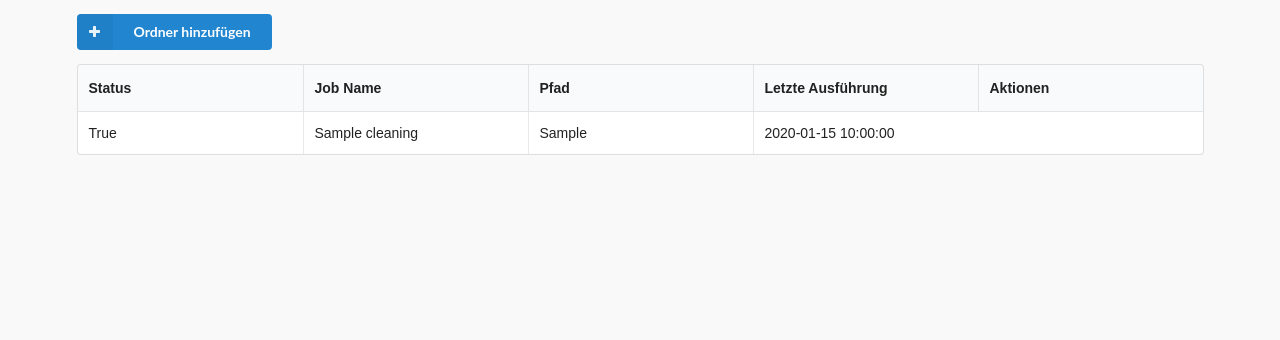
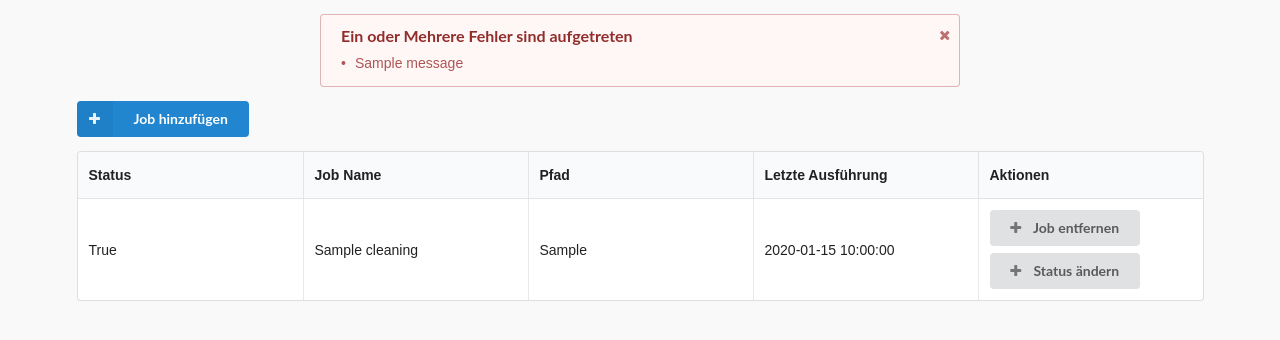
Before and after one commit to technikamateur/dirkules, a Flask app: page /cleaning in a window 1280 px wide. Shown: the part 51-391 px from the top of the page. Run offline with Flask 2, Linux system fonts and the light colour scheme; tables that the repository leaves empty hold one stand-in row (values such as "Sample post"); one stand-in notice (Sample message) is shown.

Commit message:
messages and more

```diff
--- a/dirkules/config.py
+++ b/dirkules/config.py
@@ -19,3 +19,5 @@ SCHEDULER_EXECUTORS = {'default': {'type': 'threadpool', 'max_workers': 3}}
 SCHEDULER_JOB_DEFAULTS = {'coalesce': False, 'max_instances': 1}
 
 SCHEDULER_API_ENABLED = True
+
+SECRET_KEY = b'gf3iz3V!R3@Ny!ri'
--- a/dirkules/static/css/myStyle.css
+++ b/dirkules/static/css/myStyle.css
@@ -14,11 +14,16 @@ body {
 .tablebox {
     width: 50%;
     margin: auto;
+    padding-bottom: 1em;
 }
 
 .ui.mymenu.menu {
     background-color: #1b5e20;
     color: #fff;
+}
+
+.buttonspace {
+    padding-bottom: 0.5em;
 }
 
 /*fonts*/
--- a/dirkules/templates/cleaning.html
+++ b/dirkules/templates/cleaning.html
@@ -1,13 +1,30 @@
 {% extends "base.html" %}
-{% block title %}Dashboard{% endblock %}
+{% block title %}Cleaning{% endblock %}
 {% block head %}
     {{ super() }}
 {% endblock %}
 {% block body %}
+    {% with messages = get_flashed_messages() %}
+        {% if messages %}
+            <div class="tablebox">
+                <div class="ui negative message">
+                    <i class="close icon"></i>
+                    <div class="header">
+                        Ein oder Mehrere Fehler sind aufgetreten
+                    </div>
+                    <ul class="list">
+                        {% for message in messages %}
+                            <li>{{ message }}</li>
+                        {% endfor %}
+                    </ul>
+                </div>
+            </div>
+        {% endif %}
+    {% endwith %}
     <div class="ui container">
         <a href="{{ url_for('add_cleaning') }}">
             <div class="ui primary labeled icon button">
-                    <i class="plus icon"></i> Ordner hinzufügen
+                <i class="plus icon"></i> Job hinzufügen
             </div>
         </a>
 
@@ -29,9 +46,33 @@
                     <td>{{ element.name }}</td>
                     <td>{{ element.path }}</td>
                     <td>{{ element.time }}</td>
+                    <td>
+                        <div class="buttonspace">
+                            <a href="{{ url_for('cleaning', remove=(element.id)) }}">
+                                <div class="ui button">
+                                    <i class="plus icon"></i> Job entfernen
+                                </div>
+                            </a></div>
+                        <a href="{{ url_for('cleaning', changestate=(element.id)) }}">
+                            <div class="ui button">
+                                <i class="plus icon"></i> Status ändern
+                            </div>
+                        </a>
+                    </td>
                 </tr>
+
             {% endfor %}
             </tbody>
         </table>
     </div>
+    <script>
+        $('.message .close')
+            .on('click', function () {
+                $(this)
+                    .closest('.message')
+                    .transition('fade')
+                ;
+            })
+        ;
+    </script>
 {% endblock %}
--- a/dirkules/views.py
+++ b/dirkules/views.py
@@ -1,4 +1,4 @@
-from flask import Flask, render_template, redirect, request, url_for
+from flask import Flask, render_template, redirect, request, url_for, flash
 from dirkules import app
 import dirkules.driveManagement.driveController as drico
 import dirkules.serviceManagement.serviceManager as servMan
@@ -38,6 +38,15 @@ def partitions(part):
 
 @app.route('/cleaning', methods=['GET'])
 def cleaning():
+    remove = request.args.get('remove')
+    changestate = request.args.get('changestate')
+    if not(remove is not None and changestate is not None):
+        if remove is not None:
+            print("remove")
+        elif changestate is not None:
+            print("change")
+    else:
+        flash("Auswahl nicht eindeutig!")
     elements = []
     for element in Cleaning.query.order_by(asc(Cleaning.name)).all():
         elements.append(viewManager.db_object_as_dict(element))
```
Lines whose indentation alone changed are shown as unchanged.
